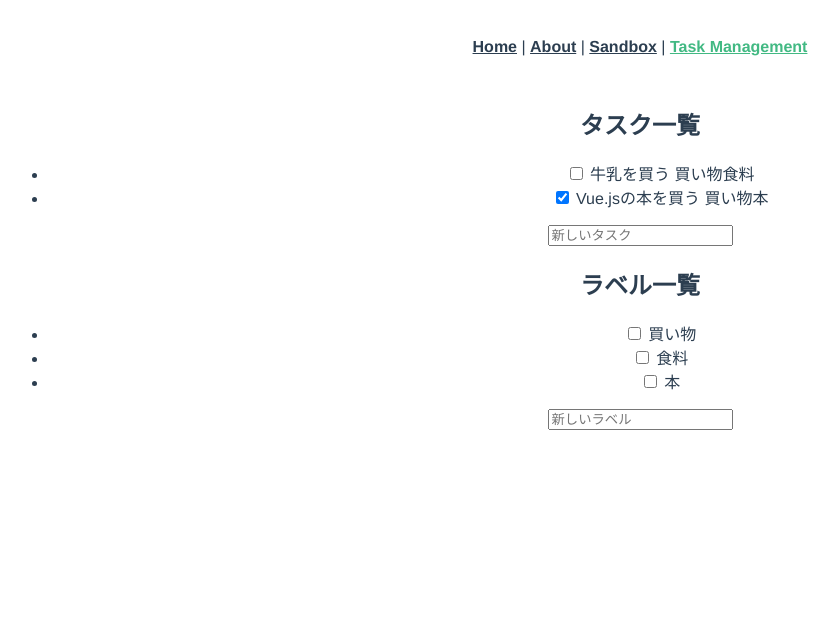
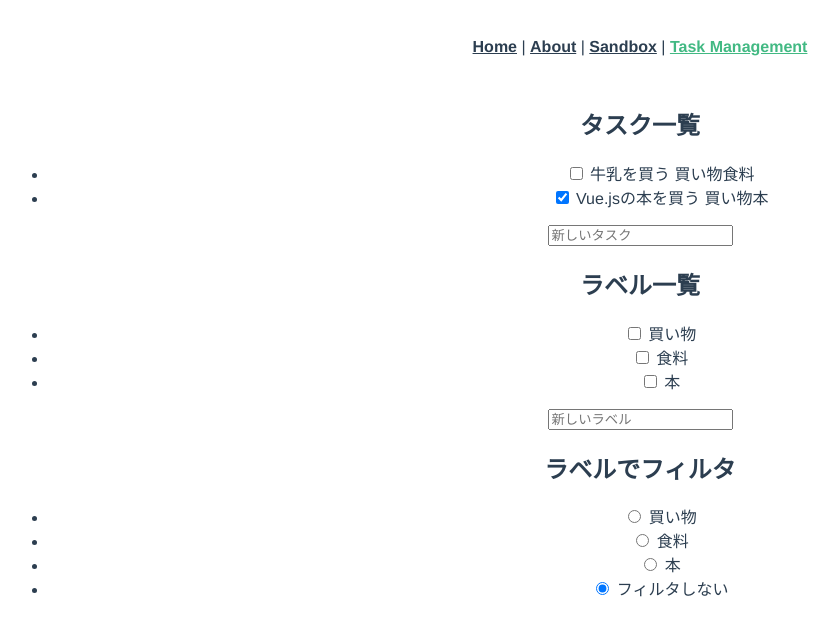
Before and after one commit to myokoyama0712/vuejs-sandbox, a Vue app: page /task-management in a window 1280 px wide. Shown: the top 634 px of the page, without its empty margins (0-839 px from the left). Built offline with nearby package versions, Linux system fonts and the light colour scheme.

Commit message:
add label filtering functions

```diff
--- a/src/store.js
+++ b/src/store.js
@@ -22,6 +22,22 @@
     // 実際のアプリではサーバで生成したり、UUIDを使ったりするがここでは決め打ち
     nextTaskId: 3,
     nextLabelId: 4,
+
+    // フィルタするラベルのID
+    filter: null,
+  },
+  getters: {
+    // フィルタ後のタスクを返す
+    filteredTasks(state) {
+      // ラベルが選択されていなければそのままの一覧を返す
+      if (!state.filter) {
+        return state.tasks
+      }
+      // 選択されているラベルでフィルタリングする
+      return state.tasks.filter(task => {
+        return task.labelIds.indexOf(state.filter) >= 0
+      })
+    },
   },
   mutations: {
     // タスクを追加する
@@ -51,7 +67,12 @@
       state.labels.push({ id: state.nextLabelId, text, })
       // 次に追加されるラベルに付与するIDを更新する
       state.nextLabelId++
-    }
+    },
+
+    // フィルタリング対象のラベルを変更する
+    changeFilter(state, { filter }) {
+      state.filter = filter
+    },
   },
   actions: {
 
--- a/src/views/TaskManagement.vue
+++ b/src/views/TaskManagement.vue
@@ -26,6 +26,18 @@
   <form @submit.prevent="addLabel">
     <input type="text" v-model="newLabelText" placeholder="新しいラベル">
   </form>
+
+  <h2>ラベルでフィルタ</h2>
+  <ul>
+    <li v-for="label in labels" :key="label.id">
+      <input type="radio" :checked="label.id===filter" @change="changeFilter(label.id)">
+      {{ label.text }}
+    </li>
+    <li>
+      <input type="radio" :checked="filter===null" @change="changeFilter(null)">
+      フィルタしない
+    </li>
+  </ul>
 </div>
 </template>
 
@@ -44,10 +56,13 @@
 
   computed: {
     tasks() {
-      return this.$store.state.tasks	// ストアを読む
+      return this.$store.getters.filteredTasks
     },
     labels() {
       return this.$store.state.labels	// ストアを読む
+    },
+    filter() {
+      return this.$store.state.filter
     },
   },
 
@@ -86,6 +101,14 @@
       const label = this.labels.filter(label => label.id === id)[0]
       return label ? label.text : ''
     },
+
+    // フィル板する対象のラベルを変更する
+    changeFilter(labelId) {
+      // changeFilterミューテーションをコミット
+      this.$store.commit('changeFilter', {
+        filter: labelId,
+      })
+    },
   },
 }
 </script>
```
